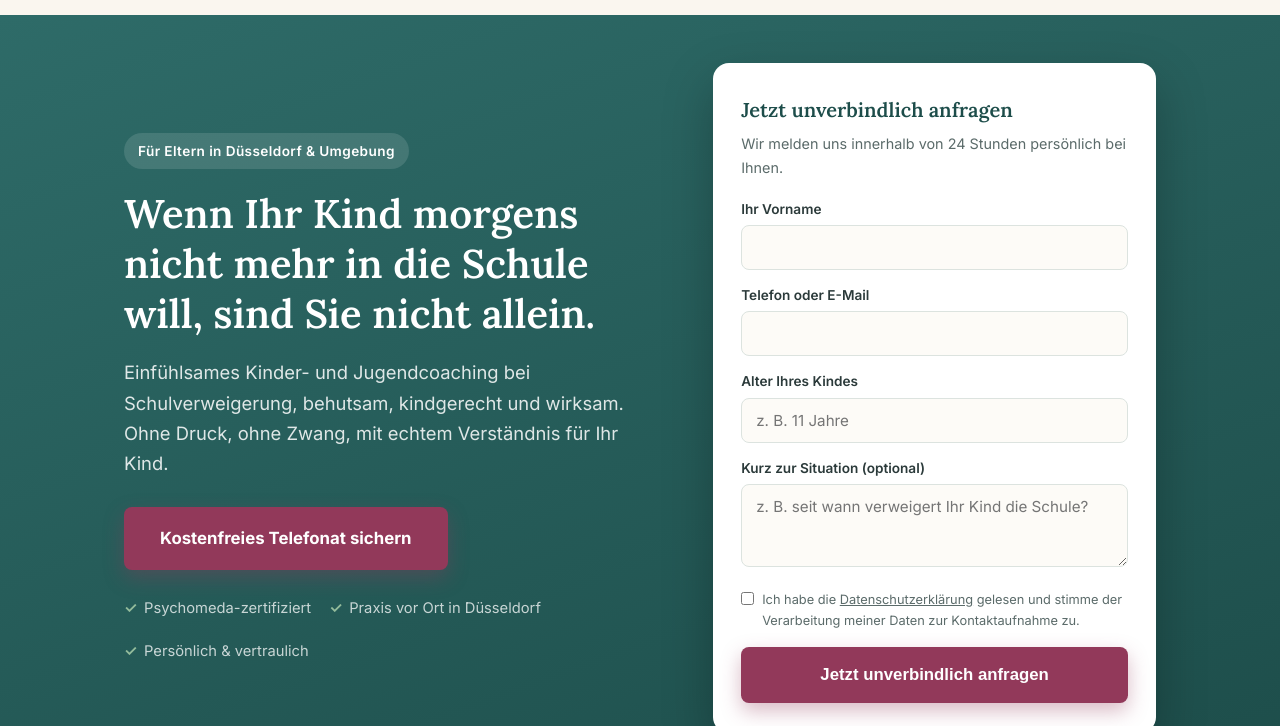
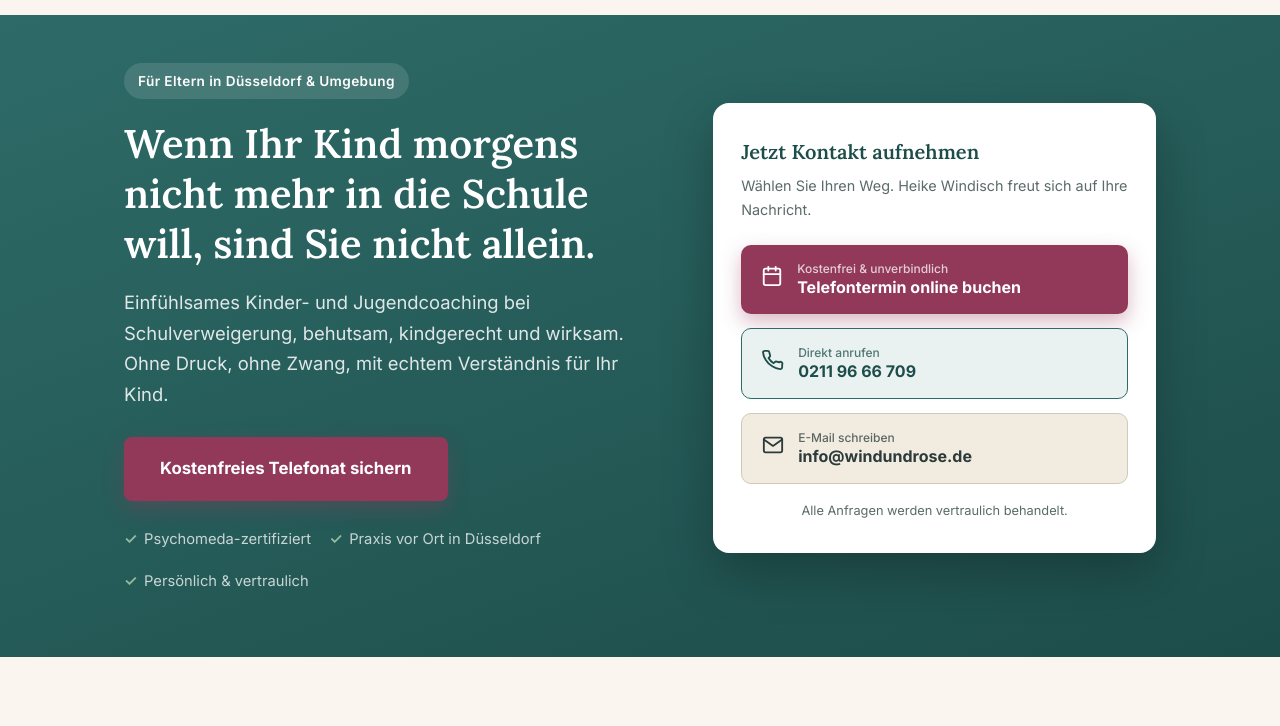
Before and after one commit to Klickrausch/WindRose-Landingpage, a plain HTML site: page index.html in a window 1280 px wide. Shown: the part 67-793 px from the top of the page. Drawn offline with Linux system fonts and the light colour scheme.

Commit message:
Kontaktformular durch direkte Kontakt-Card ersetzt
Zeeg-Buchung, Direktanruf (tel:) und E-Mail (mailto:) als klickbare
Buttons mit sauberen SVG-Icons statt Formular.

Co-Authored-By: Claude Sonnet 4.6 <noreply@anthropic.com>

```diff
--- a/index.html
+++ b/index.html
@@ -94,21 +94,28 @@
   .hero-trust span::before{content:"✓";color:var(--sage);font-weight:700;}
 
   .hero-card{
-    background:var(--white);border-radius:16px;padding:30px 28px;color:var(--text);
+    background:var(--white);border-radius:16px;padding:32px 28px;color:var(--text);
     box-shadow:0 20px 50px rgba(0,0,0,.25);
   }
   .hero-card h3{font-size:1.25rem;margin-bottom:6px;}
-  .hero-card p.small{font-size:.9rem;color:var(--text-soft);margin-bottom:18px;}
-  .field{margin-bottom:14px;}
-  .field label{display:block;font-size:.85rem;font-weight:600;margin-bottom:5px;color:var(--text);}
-  .field input,.field select,.field textarea{
-    width:100%;padding:12px 14px;border:1.5px solid #DCE3DF;border-radius:8px;
-    font-family:inherit;font-size:.95rem;color:var(--text);background:#FDFBF7;
+  .hero-card p.small{font-size:.9rem;color:var(--text-soft);margin-bottom:24px;}
+  .contact-options{display:flex;flex-direction:column;gap:14px;}
+  .contact-btn{
+    display:flex;align-items:center;gap:14px;padding:16px 20px;border-radius:10px;
+    text-decoration:none;font-weight:600;font-size:1rem;transition:transform .15s ease,box-shadow .15s ease;
   }
-  .field input:focus,.field textarea:focus{outline:none;border-color:var(--primary);}
-  .consent{display:flex;gap:8px;font-size:.8rem;color:var(--text-soft);margin-bottom:16px;align-items:flex-start;}
-  .consent input{margin-top:3px;}
-  .reassure{text-align:center;font-size:.82rem;color:var(--text-soft);margin-top:12px;}
+  .contact-btn:hover{transform:translateY(-2px);}
+  .contact-btn .cb-icon{font-size:1.4rem;flex-shrink:0;}
+  .contact-btn .cb-text{display:flex;flex-direction:column;}
+  .contact-btn .cb-label{font-size:.75rem;font-weight:500;opacity:.75;line-height:1.2;}
+  .contact-btn .cb-main{font-size:1rem;font-weight:700;line-height:1.3;}
+  .cb-zeeg{background:var(--accent);color:var(--white);box-shadow:0 8px 20px rgba(146,57,90,.35);}
+  .cb-zeeg:hover{background:var(--accent-dark);box-shadow:0 10px 24px rgba(146,57,90,.45);}
+  .cb-phone{background:var(--primary-light);color:var(--primary-dark);border:1.5px solid var(--primary);}
+  .cb-phone:hover{background:#dcecea;}
+  .cb-mail{background:var(--bg-alt);color:var(--text);border:1.5px solid #D0C8BA;}
+  .cb-mail:hover{background:#e8e0d0;}
+  .card-note{text-align:center;font-size:.8rem;color:var(--text-soft);margin-top:16px;}
 
   /* ===== PROBLEM ===== */
   .problem{background:var(--bg);}
@@ -210,31 +217,38 @@
       </div>
 
       <div class="hero-card" id="kontakt">
-        <h3>Jetzt unverbindlich anfragen</h3>
-        <p class="small">Wir melden uns innerhalb von 24 Stunden persönlich bei Ihnen.</p>
-        <form action="#" method="post">
-          <div class="field">
-            <label for="name">Ihr Vorname</label>
-            <input type="text" id="name" name="name" required>
-          </div>
-          <div class="field">
-            <label for="kontakt-feld">Telefon oder E-Mail</label>
-            <input type="text" id="kontakt-feld" name="kontakt" required>
-          </div>
-          <div class="field">
-            <label for="alter">Alter Ihres Kindes</label>
-            <input type="text" id="alter" name="alter" placeholder="z. B. 11 Jahre">
-          </div>
-          <div class="field">
-            <label for="nachricht">Kurz zur Situation (optional)</label>
-            <textarea id="nachricht" name="nachricht" rows="3" placeholder="z. B. seit wann verweigert Ihr Kind die Schule?"></textarea>
-          </div>
-          <div class="consent">
-            <input type="checkbox" id="dsgvo" required>
-            <label for="dsgvo">Ich habe die <a href="datenschutz.html">Datenschutzerklärung</a> gelesen und stimme der Verarbeitung meiner Daten zur Kontaktaufnahme zu.</label>
-          </div>
-          <button type="submit" class="btn btn-wide">Jetzt unverbindlich anfragen</button>
-        </form>
+        <h3>Jetzt Kontakt aufnehmen</h3>
+        <p class="small">Wählen Sie Ihren Weg. Heike Windisch freut sich auf Ihre Nachricht.</p>
+        <div class="contact-options">
+          <a href="https://zeeg.me/info8925/30min?date=2026-06-17&duration=30&seats=1" target="_blank" rel="noopener" class="contact-btn cb-zeeg">
+            <span class="cb-icon">
+              <svg width="22" height="22" viewBox="0 0 24 24" fill="none" stroke="currentColor" stroke-width="2" stroke-linecap="round" stroke-linejoin="round"><rect x="3" y="4" width="18" height="18" rx="2"/><line x1="16" y1="2" x2="16" y2="6"/><line x1="8" y1="2" x2="8" y2="6"/><line x1="3" y1="10" x2="21" y2="10"/></svg>
+            </span>
+            <span class="cb-text">
+              <span class="cb-label">Kostenfrei &amp; unverbindlich</span>
+              <span class="cb-main">Telefontermin online buchen</span>
+            </span>
+          </a>
+          <a href="tel:+492119666709" class="contact-btn cb-phone">
+            <span class="cb-icon">
+              <svg width="22" height="22" viewBox="0 0 24 24" fill="none" stroke="currentColor" stroke-width="2" stroke-linecap="round" stroke-linejoin="round"><path d="M22 16.92v3a2 2 0 0 1-2.18 2 19.79 19.79 0 0 1-8.63-3.07A19.5 19.5 0 0 1 4.14 12a19.79 19.79 0 0 1-3.07-8.67A2 2 0 0 1 3.05 2h3a2 2 0 0 1 2 1.72c.127.96.361 1.903.7 2.81a2 2 0 0 1-.45 2.11L7.09 9.91a16 16 0 0 0 5.61 5.61l1.27-1.27a2 2 0 0 1 2.11-.45c.907.339 1.85.573 2.81.7A2 2 0 0 1 22 16.92z"/></svg>
+            </span>
+            <span class="cb-text">
+              <span class="cb-label">Direkt anrufen</span>
+              <span class="cb-main">0211 96 66 709</span>
+            </span>
+          </a>
+          <a href="mailto:info@windundrose.de" class="contact-btn cb-mail">
+            <span class="cb-icon">
+              <svg width="22" height="22" viewBox="0 0 24 24" fill="none" stroke="currentColor" stroke-width="2" stroke-linecap="round" stroke-linejoin="round"><path d="M4 4h16c1.1 0 2 .9 2 2v12c0 1.1-.9 2-2 2H4c-1.1 0-2-.9-2-2V6c0-1.1.9-2 2-2z"/><polyline points="22,6 12,13 2,6"/></svg>
+            </span>
+            <span class="cb-text">
+              <span class="cb-label">E-Mail schreiben</span>
+              <span class="cb-main">info@windundrose.de</span>
+            </span>
+          </a>
+        </div>
+        <p class="card-note">Alle Anfragen werden vertraulich behandelt.</p>
       </div>
     </div>
   </div>
```
